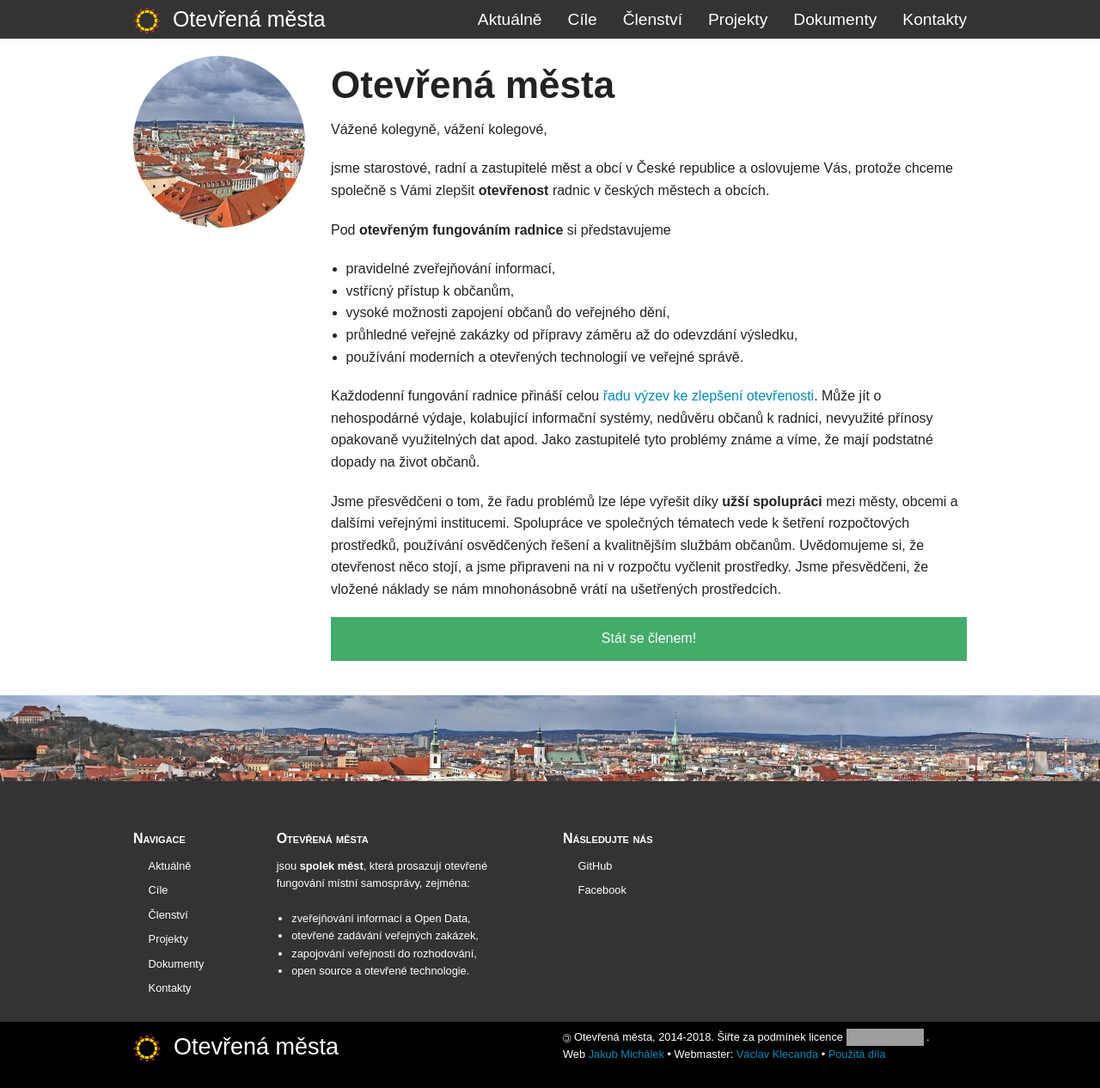
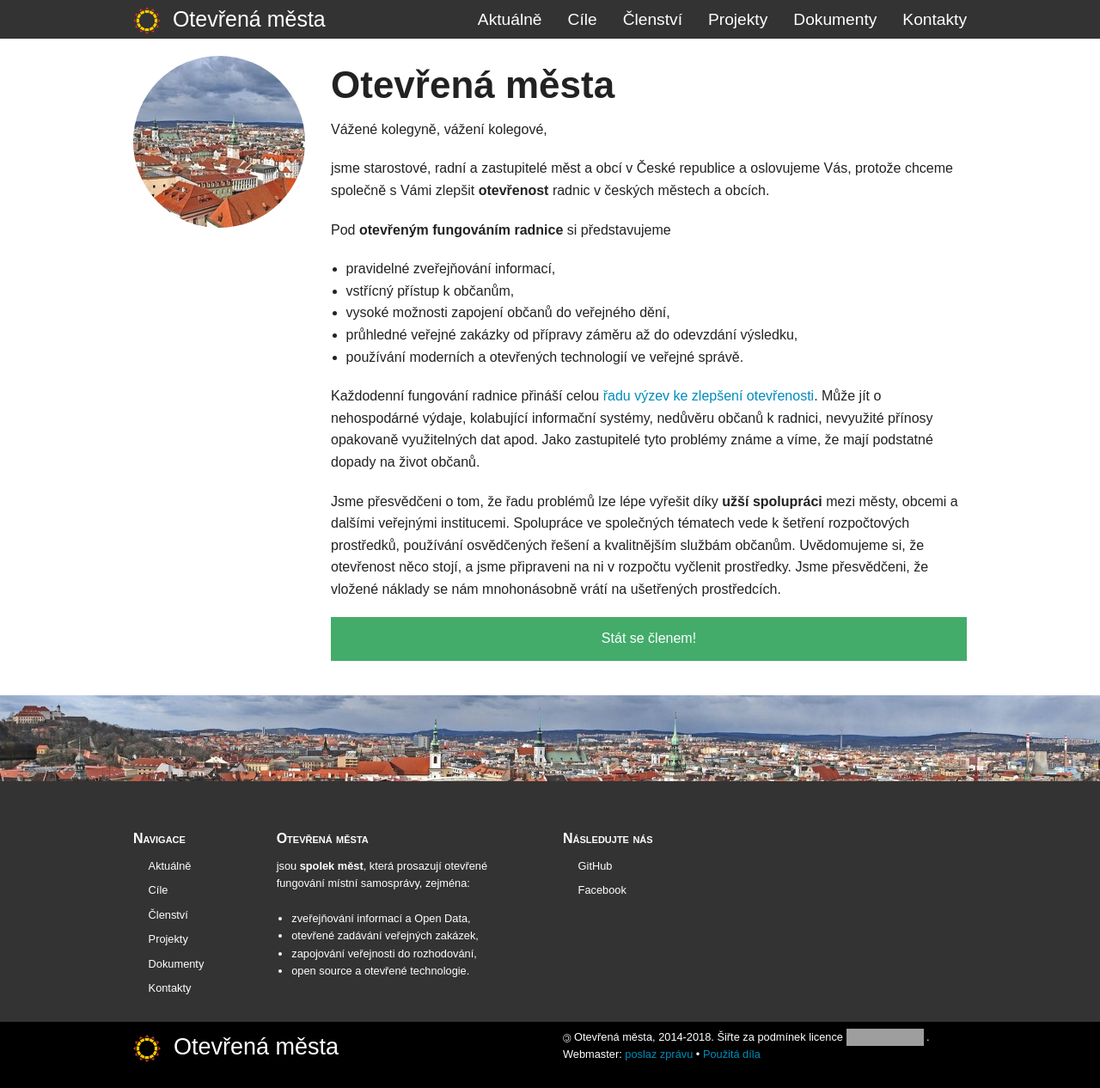
Before and after one commit to otevrenamesta/otevrenamesta.github.io, a Jekyll site: the page built from pages/index.md, in a window 1280 px wide. Shown: the whole page at 86% size. Built offline with Jekyll 4.4.1, drawn with Linux system fonts in a browser that asks for light colours; nearby versions of some CDN libraries; library files that are not in the unit come from our copies; grey boxes are pictures that could not be loaded.

Commit message:
aktualizace patičky

```diff
--- a/_includes/footer.html
+++ b/_includes/footer.html
@@ -50,8 +50,7 @@
       Otevřená města, 2014-2018. Šiřte za podmínek licence
       <a href="http://creativecommons.org/licenses/by-sa/4.0/">
         <img src="https://licensebuttons.net/l/by-sa/4.0/80x15.png" alt="Creative commons Uveďte autora – Zachovejte licenci 4.0"/>      </a>.<br/>
-      Web <a href="mailto:michalekj@psp.cz">Jakub Michálek</a> •
-      Webmaster: <a href="mailto:vaclav.klecanda@pirati.cz">Václav Klecanda</a> •
+      Webmaster: <a href="mailto:info.otevrenamesta.cz">poslaz zprávu</a> •
       <a href="/citace/">Použitá díla</a>
     </p>
   </div>
```
